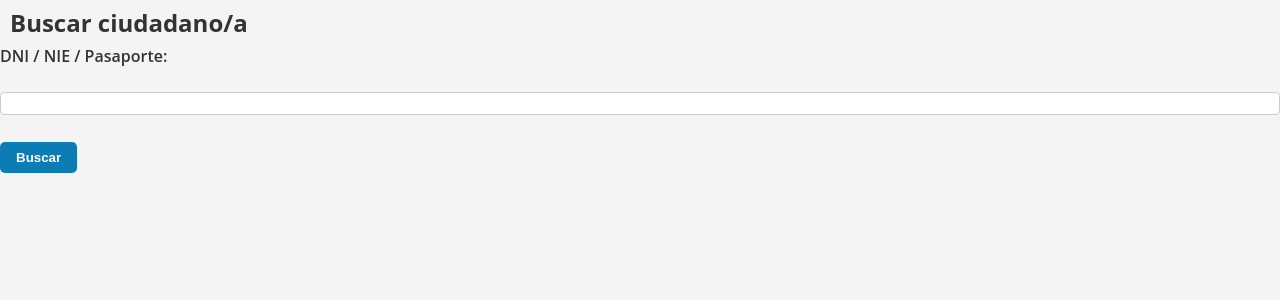
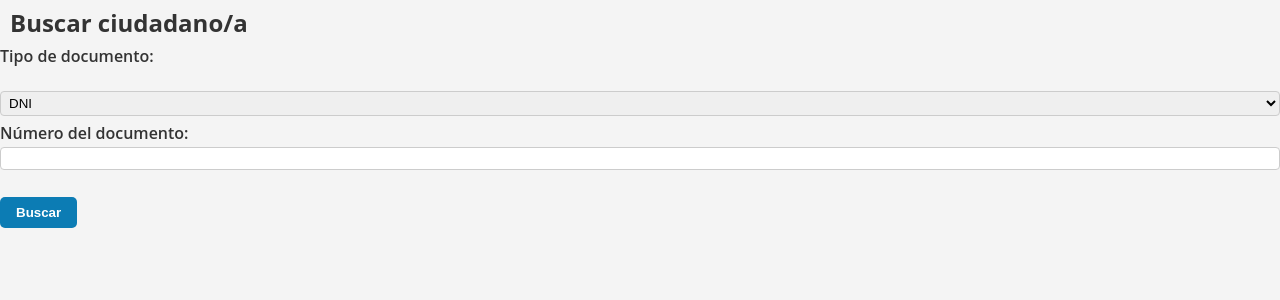
Before and after one commit to GuadalupeGFigueroa/Regristros_API, a Flask app: page /buscar in a window 1280 px wide. Shown: the part 42-342 px from the top of the page. Run offline with Flask 3, Linux system fonts and the light colour scheme; parts of the project's set-up code (start-up, migrations or seed data) failed here and were passed over.

Commit message:
feat: implement search by document type with validation and SOAP integration

```diff
--- a/app/routes.py
+++ b/app/routes.py
@@ -7,6 +7,10 @@ from datetime import datetime
 from app.db.oracle_conn import obtener_conexion
 from flask import render_template, request, redirect, url_for, flash, jsonify
 from flask import Blueprint, request, jsonify
+import re
+from flask import flash, redirect, render_template
+
+
 
 direcciones_bp = Blueprint('direcciones', __name__)
 
@@ -24,10 +28,31 @@ def index():
     return render_template('index.html')
 
 # Buscar
+def validar_formato(tipo, documento):
+    patrones = {
+        "dni": r"^\d{8}[A-Z]$",
+        "nie": r"^[XYZ]\d{7}[A-Z]$",
+        "pasaporte": r"^[A-Z]{3}\d{6}$"
+    }
+    patron = patrones.get(tipo)
+    return re.match(patron, documento.upper()) if patron else False
+
 @direcciones_bp.route('/buscar', methods=['GET', 'POST'])
 def buscar():
     if request.method == 'POST':
+        tipo = request.form.get('tipo_documento')
         documentoIdentidad = request.form.get('documentoIdentidad')
+
+        import re
+        patrones = {
+            "dni": r"^\d{8}[A-Z]$",
+            "nie": r"^[XYZ]\d{7}[A-Z]$",
+            "pasaporte": r"^[A-Z]{3}\d{6}$"
+        }
+
+        if tipo not in patrones or not re.match(patrones[tipo], documentoIdentidad.upper()):
+            flash("❌ El documento no tiene un formato válido para el tipo de documento seleccionado.", "error")
+            return render_template("buscar.html")
 
         token = generar_wssegpass(CLAVE_WSSEG)
         ciudadano = buscar_ciudadano_soap(
--- a/app/services/rest_sedipualba.py
+++ b/app/services/rest_sedipualba.py
@@ -1,15 +1,13 @@
 import requests
 from config import WSSEG_USER, WSSEG_PASS, WSDL_URL
-
 from dotenv import load_dotenv
 
 load_dotenv
 
-def consultar_por_documento(documento):
+def consultar_por_documento(documentoIdentidad):
     auth = (WSSEG_USER, WSSEG_PASS)
-    url = WSDL_URL
     try:
-        response = requests.get(f"{url}/ciudadano/{documento}", auth=auth)
+        response = requests.get(f"{WSDL_URL}/ciudadano/{documentoIdentidad}", auth=auth)
         response.raise_for_status()
         return response.json()
     except Exception as e:
--- a/app/templates/buscar.html
+++ b/app/templates/buscar.html
@@ -3,7 +3,14 @@
 {% block content %}
     <h2>Buscar ciudadano/a</h2>
     <form method="POST" action="{{ url_for('direcciones.buscar') }}">
-        <label for="documentoIdentidad">DNI / NIE / Pasaporte: </label><br>
+        <label for="tipo_documento">Tipo de documento: </label><br>
+        <select name="tipo_documento" id="tipo_documento" required>
+            <option value="dni">DNI</option>
+            <option value="nie">NIE</option>
+            <option value="pasaporte">Pasaporte</option>
+        </select>
+
+        <label for="documentoIdentidad">Número del documento:</label>
         <input type="text" id="documentoIdentidad" name="documentoIdentidad" required><br><br>
 
         <button type="submit">Buscar</button>
```
Also changed, not shown: config.py (added, +9 -0 lines).
